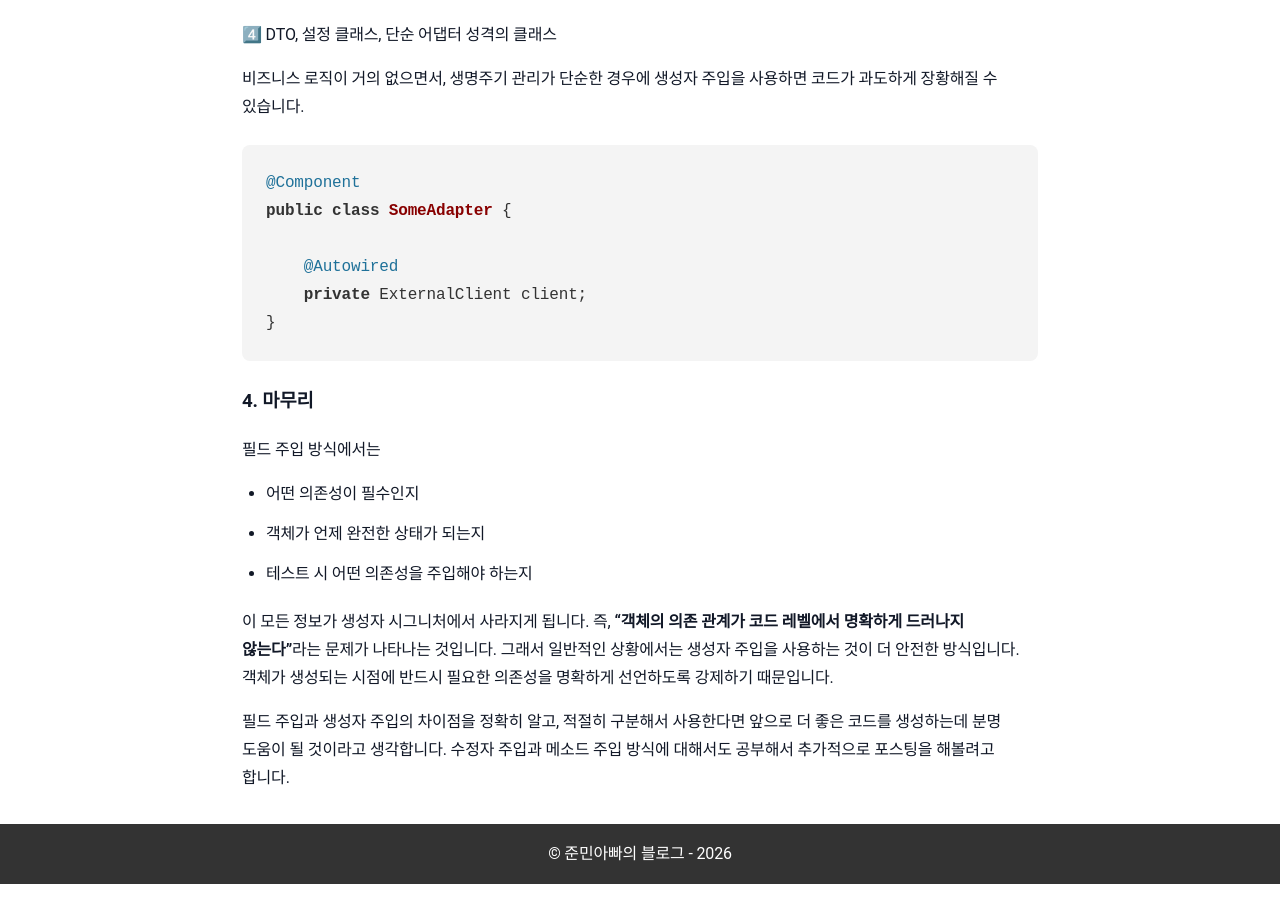
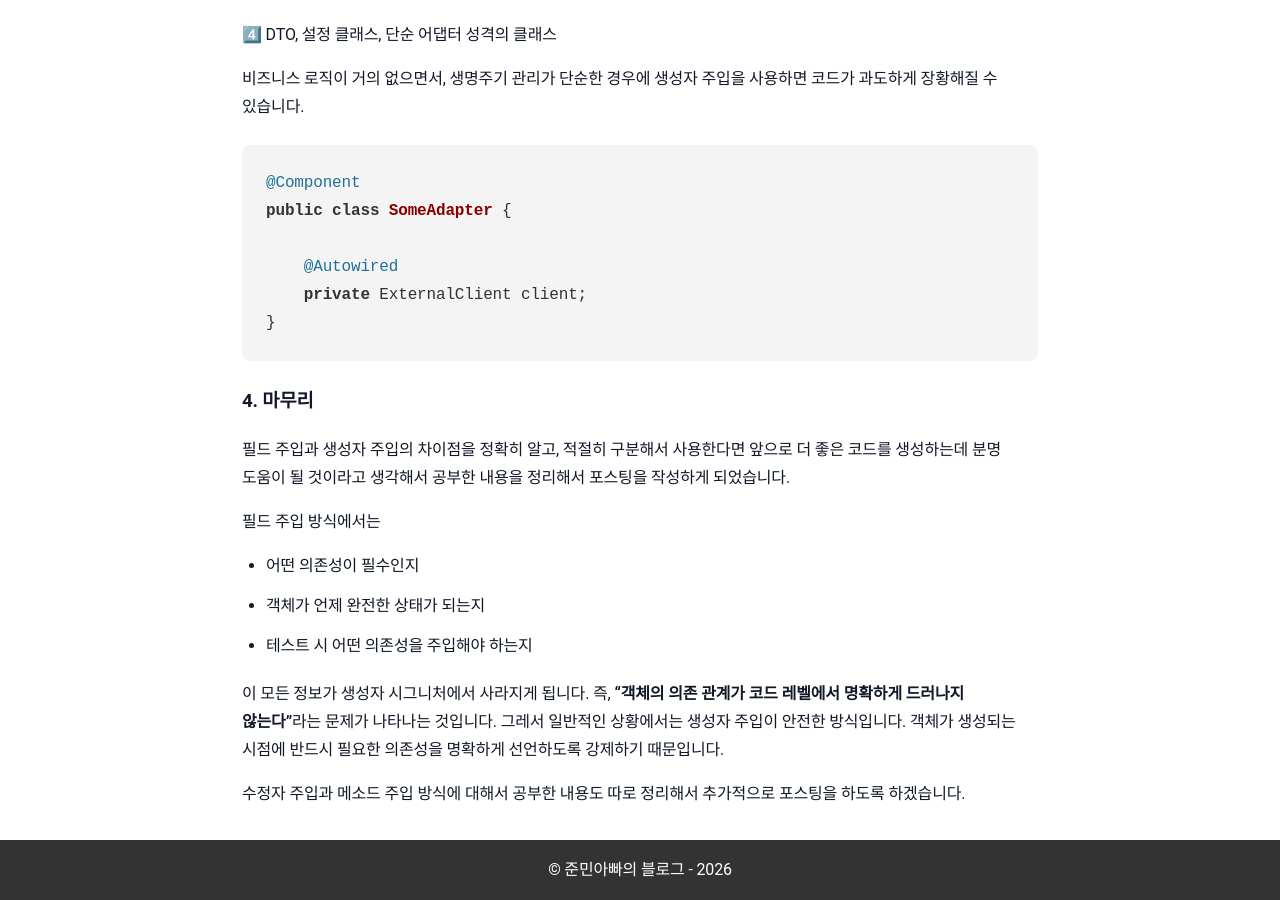
Before and after one commit to sanghoon-lee/sanghoon-lee.github.io, a Jekyll site: the page built from _posts/2026-01-12-DependencyInjection.md, in a window 1280 px wide and 900 px high, scrolled down 5968 px. Built offline with Jekyll 4.4.1, drawn with Linux system fonts in a browser that asks for light colours; nearby versions of some CDN libraries; comment, search, counter and statistics services are not loaded.

Commit message:
포스팅 내용 수정

```diff
--- a/_posts/2026-01-12-DependencyInjection.md
+++ b/_posts/2026-01-12-DependencyInjection.md
@@ -193,12 +193,14 @@ public class SomeAdapter {
 
 ### 4. 마무리
 
+필드 주입과 생성자 주입의 차이점을 정확히 알고, 적절히 구분해서 사용한다면 앞으로 더 좋은 코드를 생성하는데 분명 도움이 될 것이라고 생각해서 공부한 내용을 정리해서 포스팅을 작성하게 되었습니다.
+
 필드 주입 방식에서는
 
 * 어떤 의존성이 필수인지
 *  객체가 언제 완전한 상태가 되는지
 * 테스트 시 어떤 의존성을 주입해야 하는지
 
-이 모든 정보가 생성자 시그니처에서 사라지게 됩니다. 즉, **“객체의 의존 관계가 코드 레벨에서 명확하게 드러나지 않는다”**라는 문제가 나타나는 것입니다. 그래서 일반적인 상황에서는 생성자 주입을 사용하는 것이 더 안전한 방식입니다. 객체가 생성되는 시점에 반드시 필요한 의존성을 명확하게 선언하도록 강제하기 때문입니다.
+이 모든 정보가 생성자 시그니처에서 사라지게 됩니다. 즉, **“객체의 의존 관계가 코드 레벨에서 명확하게 드러나지 않는다”**라는 문제가 나타나는 것입니다. 그레서 일반적인 상황에서는 생성자 주입이 안전한 방식입니다. 객체가 생성되는 시점에 반드시 필요한 의존성을 명확하게 선언하도록 강제하기 때문입니다.
 
-필드 주입과 생성자 주입의 차이점을 정확히 알고, 적절히 구분해서 사용한다면 앞으로 더 좋은 코드를 생성하는데 분명 도움이 될 것이라고 생각합니다. 수정자 주입과 메소드 주입 방식에 대해서도 공부해서 추가적으로 포스팅을 해볼려고 합니다.
+수정자 주입과 메소드 주입 방식에 대해서 공부한 내용도 따로 정리해서 추가적으로 포스팅을 하도록 하겠습니다.
```
